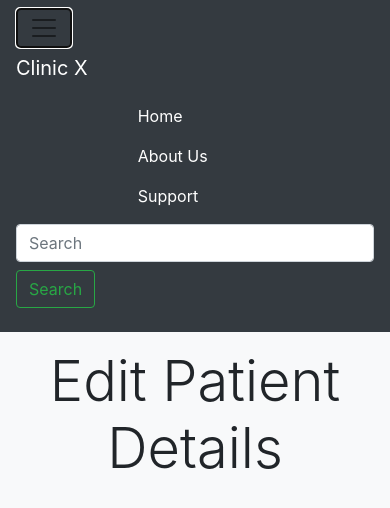
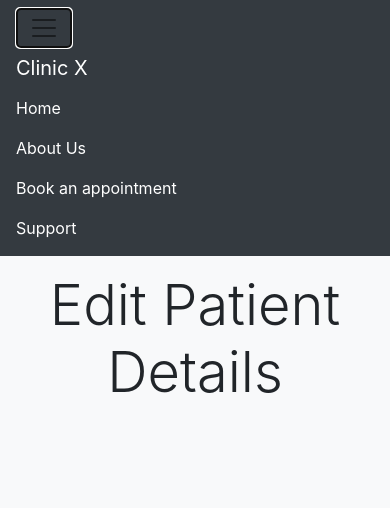
Before and after one commit to WanLoong/ClinicX, a website: page public_html/patient-edit.html in a window 390 px wide. Both pictures are taken after a click on the button "Toggle navigation". Shown: the top 508 px of the page. Drawn offline with nearby package versions, Linux system fonts and the light colour scheme.

Commit message:
Updated Nav

```diff
--- a/public_html/patient-edit.html
+++ b/public_html/patient-edit.html
@@ -14,36 +14,38 @@ and open the template in the editor.
         <link rel="stylesheet" href="css/azfarcss.css"/>
 
         <title>Edit Details</title>
-        <style>
-            .navbar-nav{
-                padding-left:34%
-            }
-        </style>
+
     </head>
     <body>
+        <header>
             <nav class="navbar navbar-expand-lg navbar-light bg-dark">
                 <button class="navbar-toggler" type="button" data-toggle="collapse" data-target="#navbarTogglerDemo01" aria-controls="navbarTogglerDemo01" aria-expanded="false" aria-label="Toggle navigation">
                     <span class="navbar-toggler-icon"></span>
                 </button>
-                    <div class="collapse navbar-collapse" id="navbarTogglerDemo01">
-                        <a class="navbar-brand text-white" href="#" >Clinic X</a>
-                        <ul class="navbar-nav mr-auto mt-2 mt-lg-0">
+                <div class="collapse navbar-collapse text-xs-center" id="navbarTogglerDemo01">
+                    <a class="navbar-brand text-white" href="index.html" >Clinic X</a>
+                    <ul class="navbar-nav ml-auto">
                         <li class="nav-item active">
-                                <a class="nav-link text-white" href="#">Home <span class="sr-only">(current)</span></a>
+                            <a class="nav-link text-white" href="index.html">Home <span class="sr-only">(current)</span></a>
                         </li>
                         <li class="nav-item">
-                                <a class="nav-link text-white" href="#">About Us</a>
+                            <a class="nav-link text-white" href="about.html">About Us</a>
                         </li>
                         <li class="nav-item">
-                                <a class="nav-link text-white" href="#">Support</a>
+                            <a class="nav-link text-white" href="booking-unauthenticated.html">Book an appointment</a>
                         </li>
+                        <li class="nav-item">
+                            <a class="nav-link text-white" href="location.html">Support</a>
+                        </li>
+
                     </ul>
-                        <form class="form-inline my-2 my-lg-0">
+                    <!-- <form class="form-inline mr-auto my-2 my-lg-0">
                         <input class="form-control mr-sm-2" type="search" placeholder="Search" aria-label="Search">
                         <button class="btn btn-outline-success my-2 my-sm-0" type="submit">Search</button>
-                        </form>
+                    </form> -->
                 </div>
             </nav>
+        </header>
 
         <article class="position-relative overflow-hidden p-3 p-md-5 m-md-3 text-center bg-light rellax" data-rellax-speed="7">
             <h1 class="h1signUp display-4">Edit Patient Details</h1>
```
Also changed, not shown: public_html/Patient Profile.html (+7 -6 lines), public_html/about.html (+10 -9 lines), public_html/booking-unauthenticated.html (+7 -6 lines), public_html/booking.html (+8 -8 lines), public_html/location.html (+10 -9 lines), public_html/patient-signup.html (+9 -8 lines), public_html/index.html (indentation only). Lines whose indentation alone changed are shown as unchanged.
